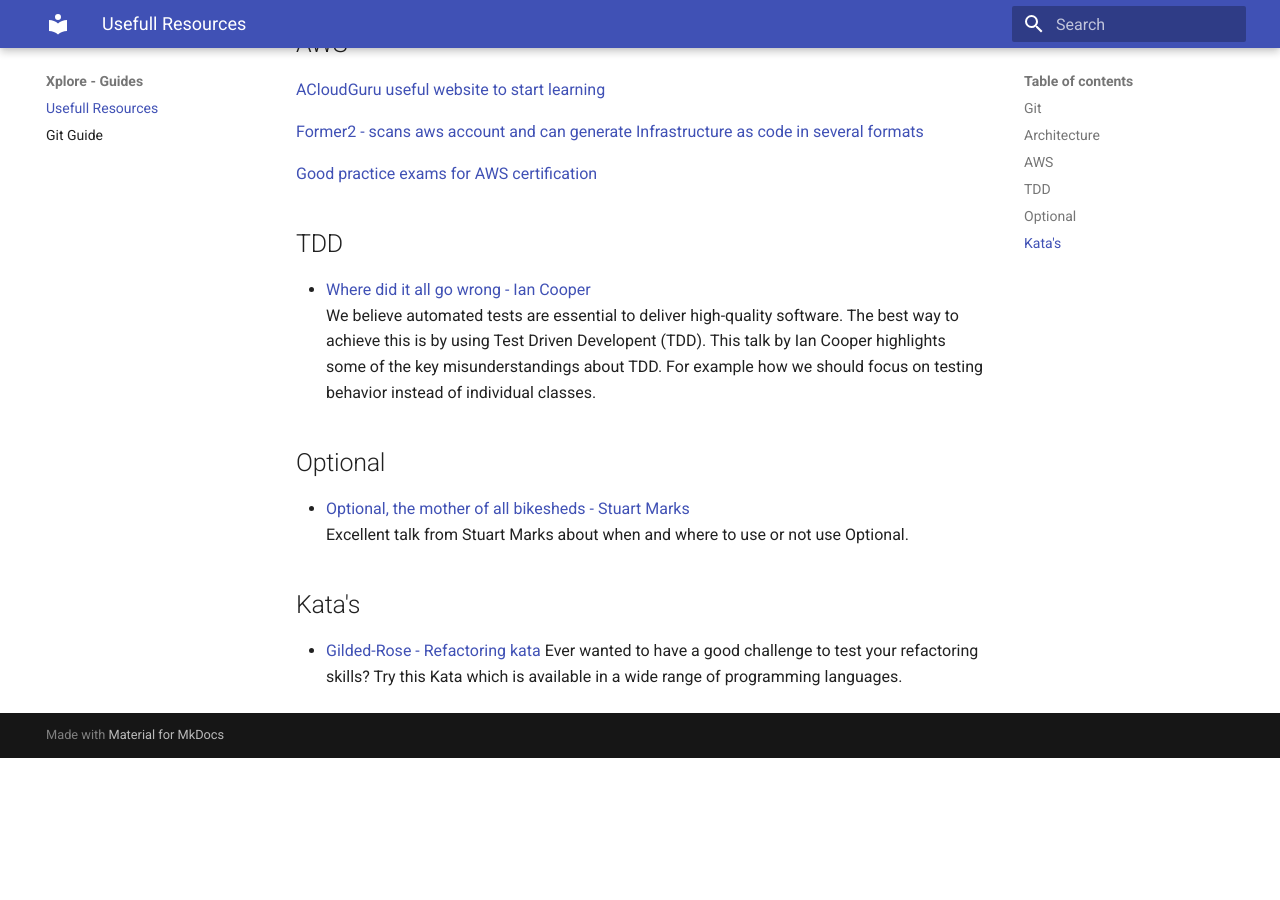
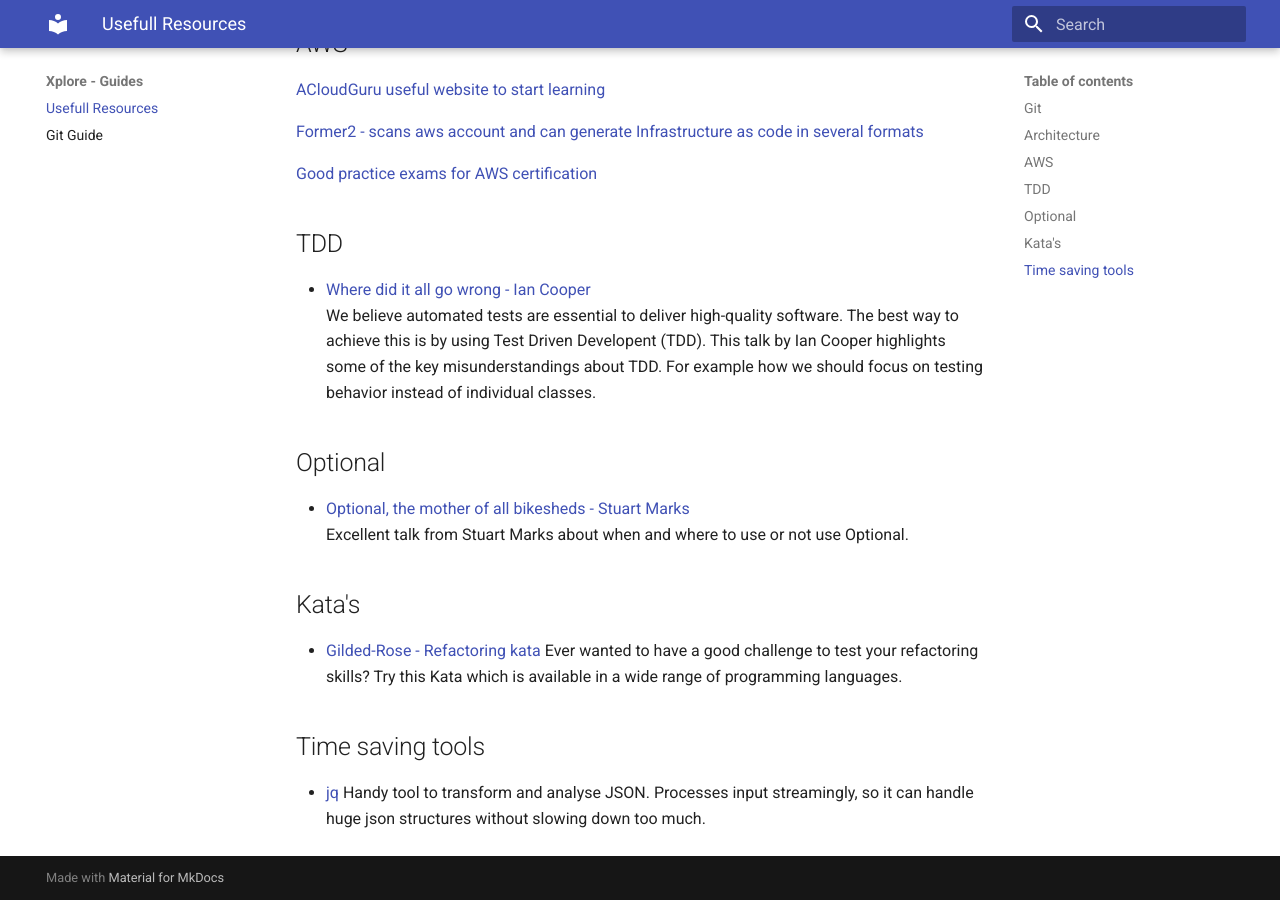
Before and after one commit to XploreBe/guides, an MkDocs documentation site: the page built from docs/index.md, in a window 1280 px wide and 900 px high, scrolled down 612 px. Built offline with MkDocs 1.6.1 and Material for MkDocs 9.7.7, drawn with Linux system fonts in a browser that asks for light colours; before the commit the page ends 1370 px from its top, so only the background shows below that.

Commit message:
Added jq to time saving tools
Added a new section "Time saving tools" with jq as first entry.

```diff
--- a/docs/index.md
+++ b/docs/index.md
@@ -40,3 +40,7 @@ Excellent talk from Stuart Marks about when and where to use or not use Optional
 ## Kata's
 - [Gilded-Rose - Refactoring kata](https://github.com/emilybache/GildedRose-Refactoring-Kata)
 Ever wanted to have a good challenge to test your refactoring skills? Try this Kata which is available in a wide range of programming languages.
+
+## Time saving tools
+- [jq](https://stedolan.github.io/jq/)
+Handy tool to transform and analyse JSON. Processes input streamingly, so it can handle huge json structures without slowing down too much.
```
